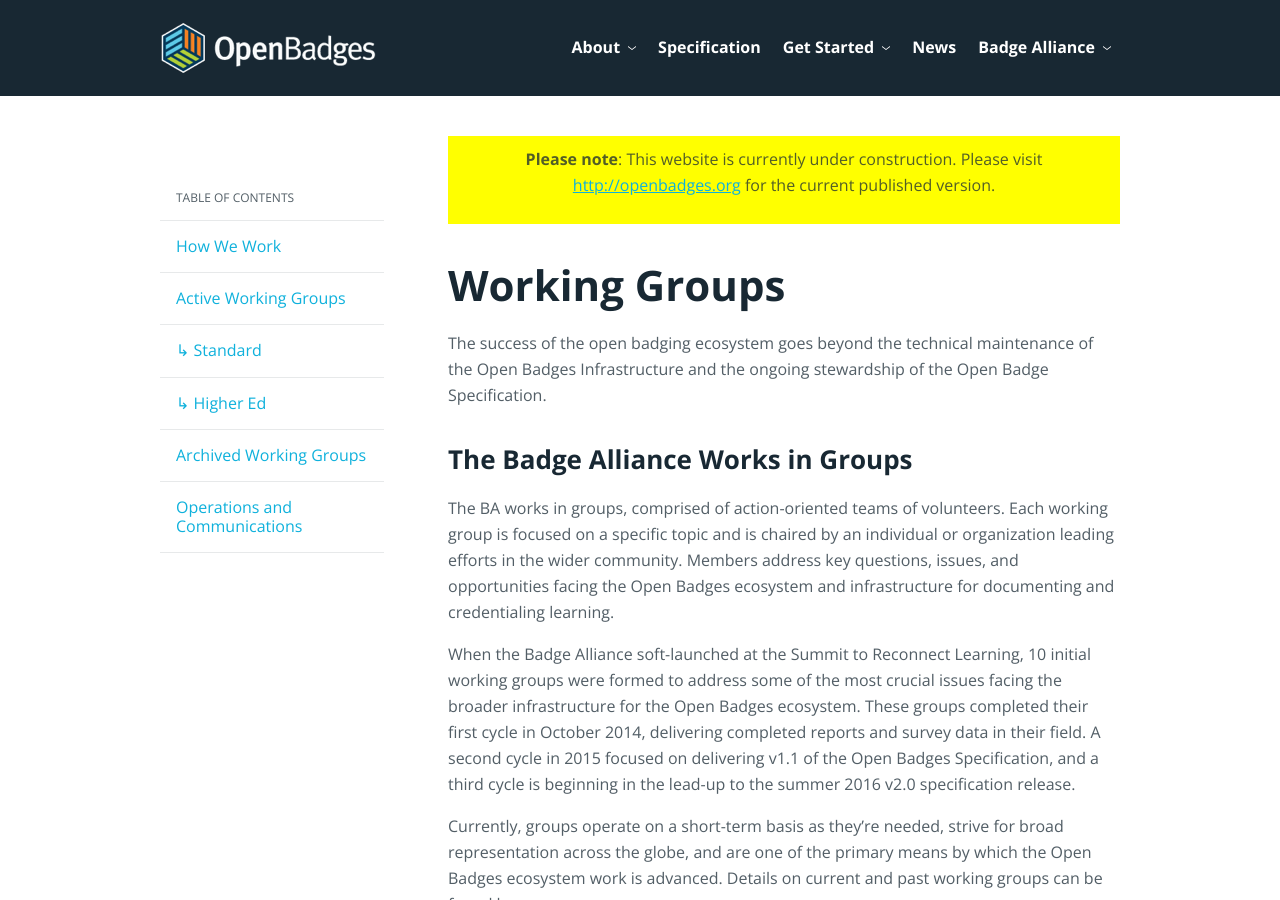
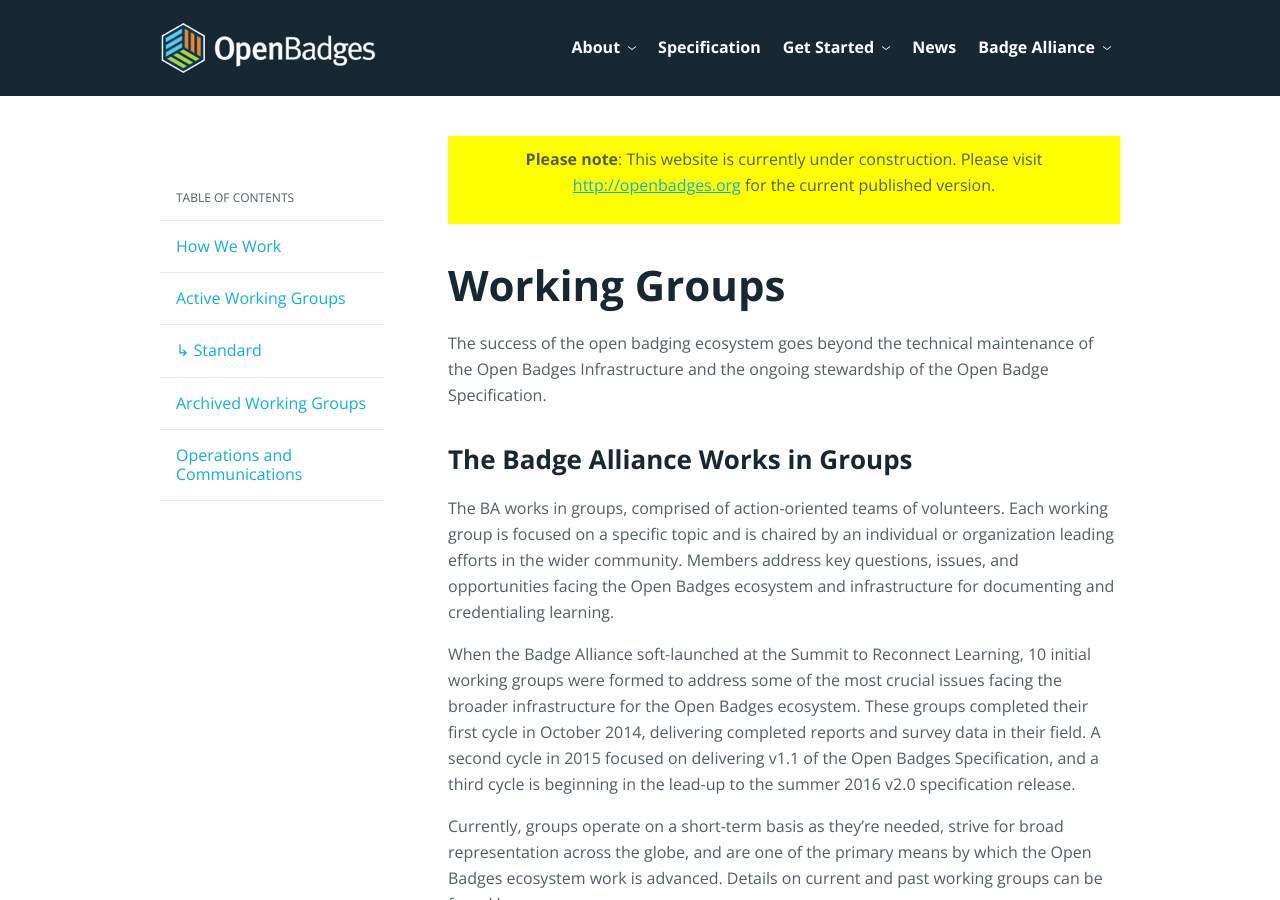
Before and after one commit to mozilla/openbadges.org-static, a Jekyll site: the page built from badge-alliance/working-groups/index.md, in a window 1280 px wide and 900 px high. Built offline with Jekyll 4.4.1, drawn with Linux system fonts in a browser that asks for light colours.

Commit message:
Pull higher ed out of list of active working groups

```diff
--- a/badge-alliance/working-groups/index.md
+++ b/badge-alliance/working-groups/index.md
@@ -9,8 +9,6 @@
       title: Active Working Groups
     - url: "standard"
       title: "&#8627; Standard"
-    - url: "higher-ed"
-      title: "&#8627; Higher Ed"
     - url: "#archived-groups"
       title: Archived Working Groups
     - url: "#operations"
```
